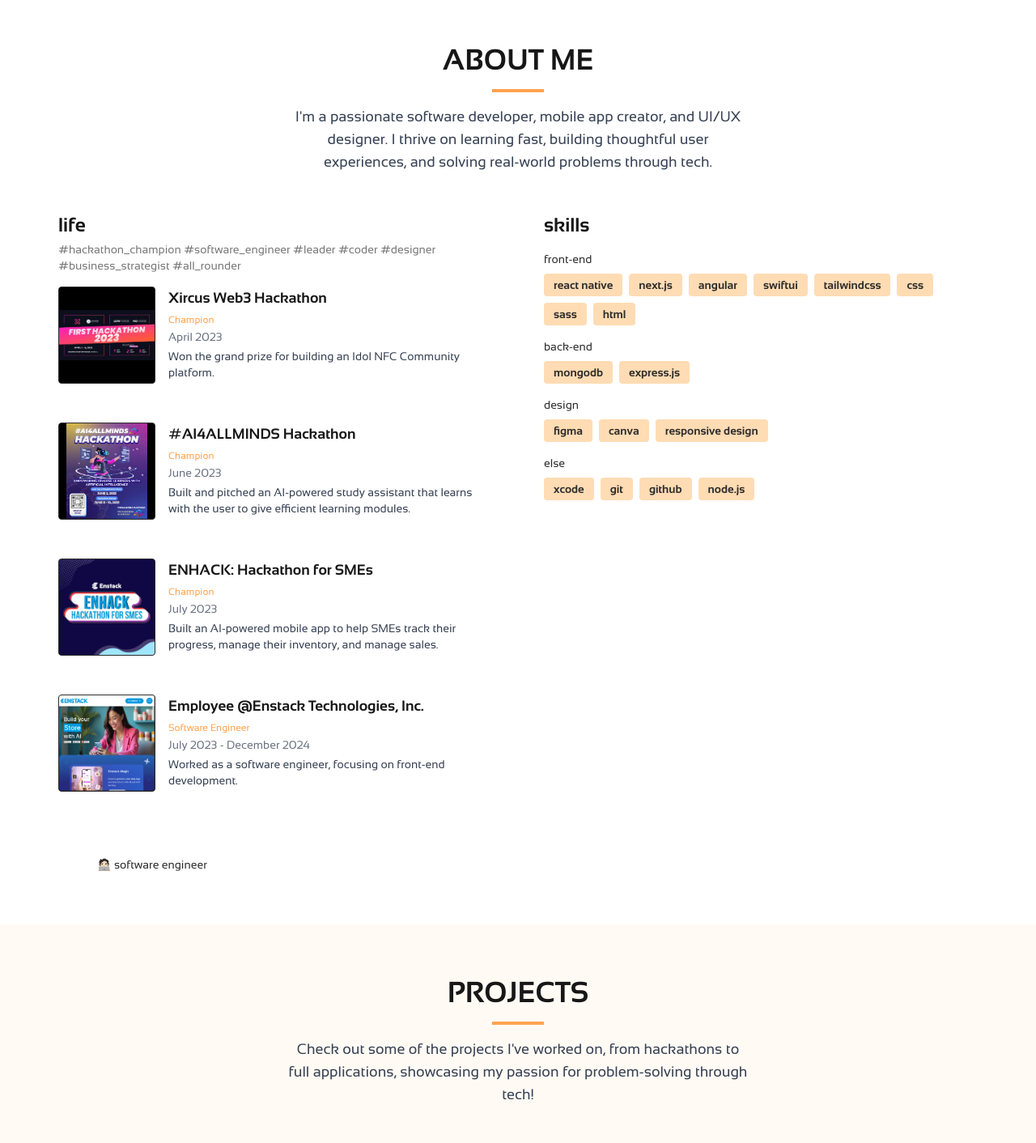
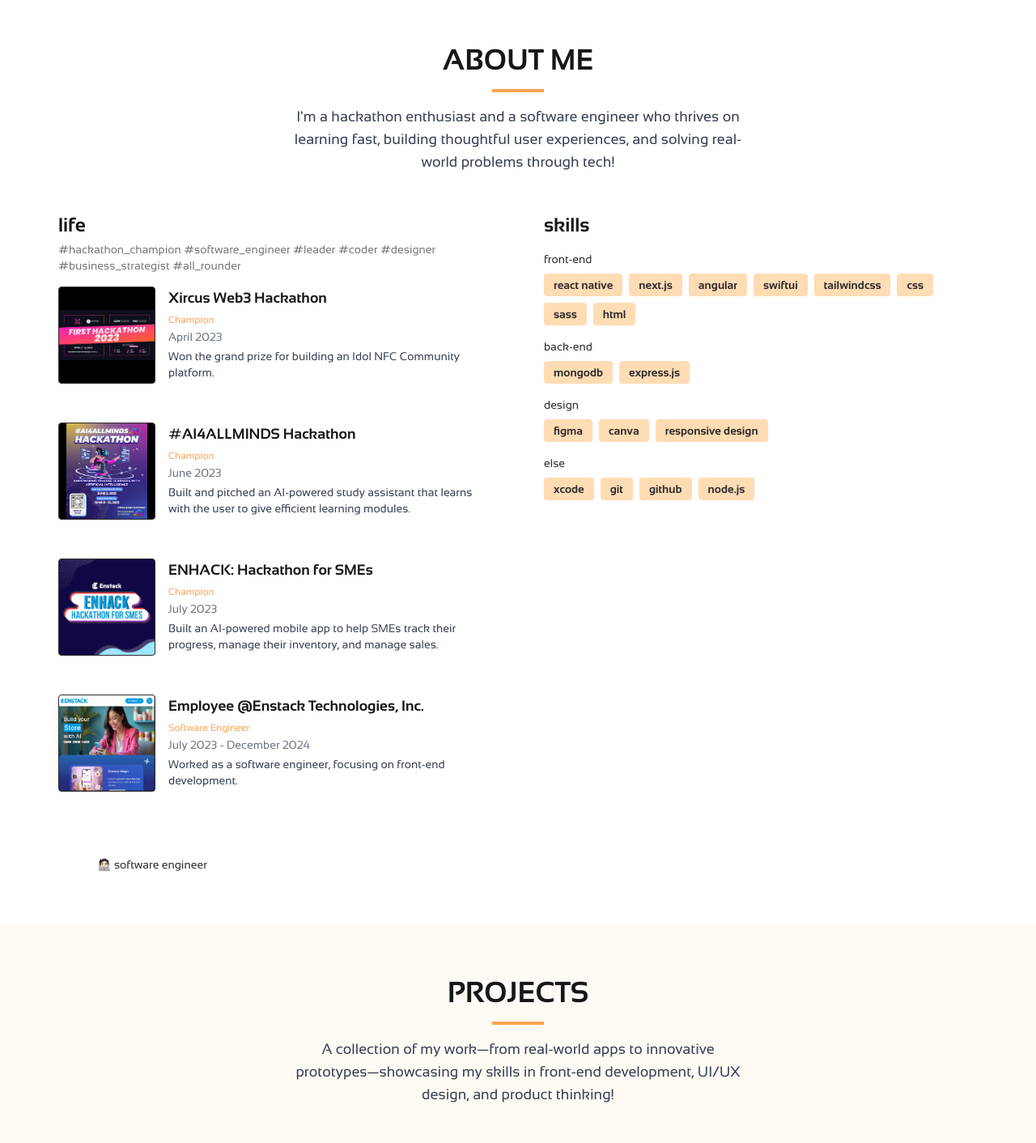
Before and after one commit to dadalman/dalman-portfolio, a Next.js app: page / in a window 1280 px wide. Shown: the part 800-2212 px from the top of the page at 81% size. Built offline with nearby package versions, Linux system fonts and the light colour scheme.

Commit message:
Updated section descriptions

```diff
--- a/components/AboutMe.tsx
+++ b/components/AboutMe.tsx
@@ -47,9 +47,9 @@
         <h2 className="text-3xl sm:text-4xl font-bold">ABOUT ME</h2>
         <div className="w-16 h-1 mx-auto bg-primary-400" />
         <p className="max-w-xl mx-auto text-base sm:text-lg text-gray-700">
-          I'm a passionate software developer, mobile app creator, and UI/UX
-          designer. I thrive on learning fast, building thoughtful user
-          experiences, and solving real-world problems through tech.
+          I'm a hackathon enthusiast and a software engineer who thrives on
+          learning fast, building thoughtful user experiences, and solving
+          real-world problems through tech!
         </p>
       </div>
 
--- a/components/Projects.tsx
+++ b/components/Projects.tsx
@@ -69,8 +69,9 @@
         <h2 className="text-3xl sm:text-4xl font-bold">PROJECTS</h2>
         <div className="w-16 h-1 mx-auto bg-primary-400" />
         <p className="max-w-xl mx-auto text-base sm:text-lg text-gray-700">
-          Check out some of the projects I've worked on, from hackathons to full
-          applications, showcasing my passion for problem-solving through tech!
+          A collection of my work—from real-world apps to innovative
+          prototypes—showcasing my skills in front-end development, UI/UX
+          design, and product thinking!
         </p>
       </div>
 
```
